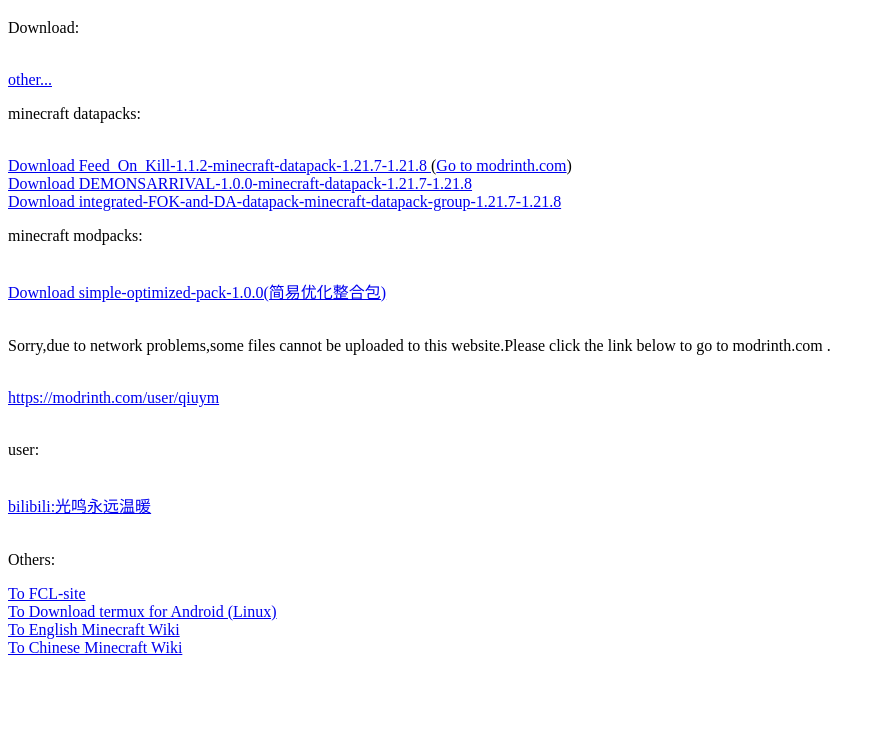
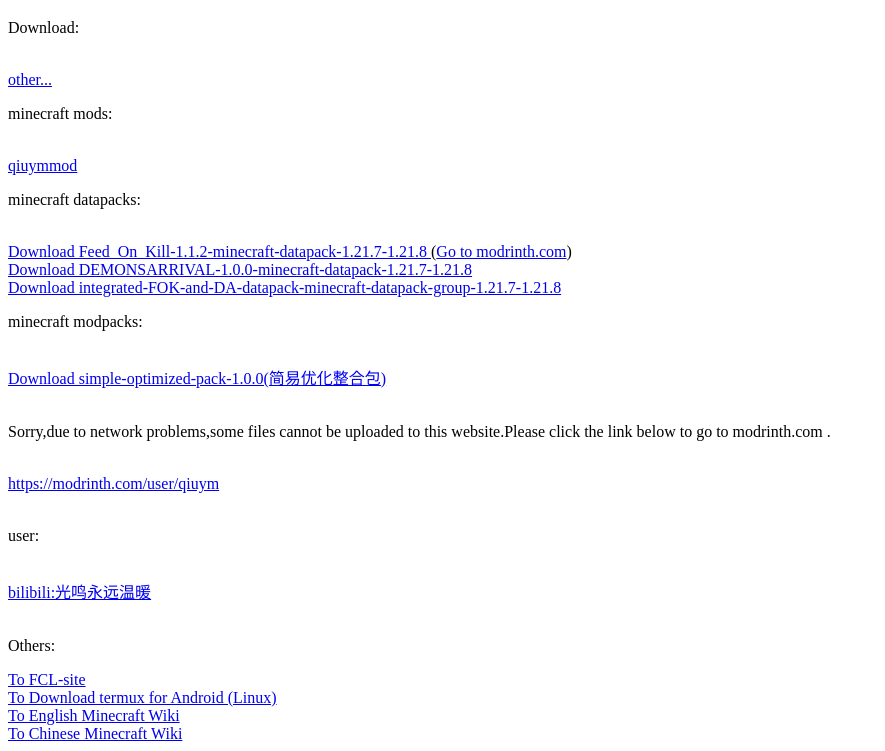
Before and after one commit to qym1421/download-site, a plain HTML site: page index.html in a window 1280 px wide. Shown: the part 61-812 px from the top of the page, without its empty margins (0-885 px from the left). Drawn offline with Linux system fonts and the light colour scheme.

Commit message:
Add Minecraft mods and update download links
Added links for Minecraft mods and updated download section.

```diff
--- a/index.html
+++ b/index.html
@@ -8,6 +8,8 @@
 
     <p>Download:</p><br>
     <a href="other">other...</a><br>
+    <p>  minecraft mods:</p><br>
+    <a href="qiuymmod">qiuymmod</a><br>
     <p>  minecraft datapacks:</p><br>
     <a href="feedonkill-1.1.2.zip" Download>    Download Feed_On_Kill-1.1.2-minecraft-datapack-1.21.7-1.21.8 </a>(<a href="https://modrinth.com/datapack/feedonkill">Go to modrinth.com</a>)<br>
     <a href="DEMONSARRIVAL-1.0.0.zip" Download>    Download DEMONSARRIVAL-1.0.0-minecraft-datapack-1.21.7-1.21.8 </a><br>
```
